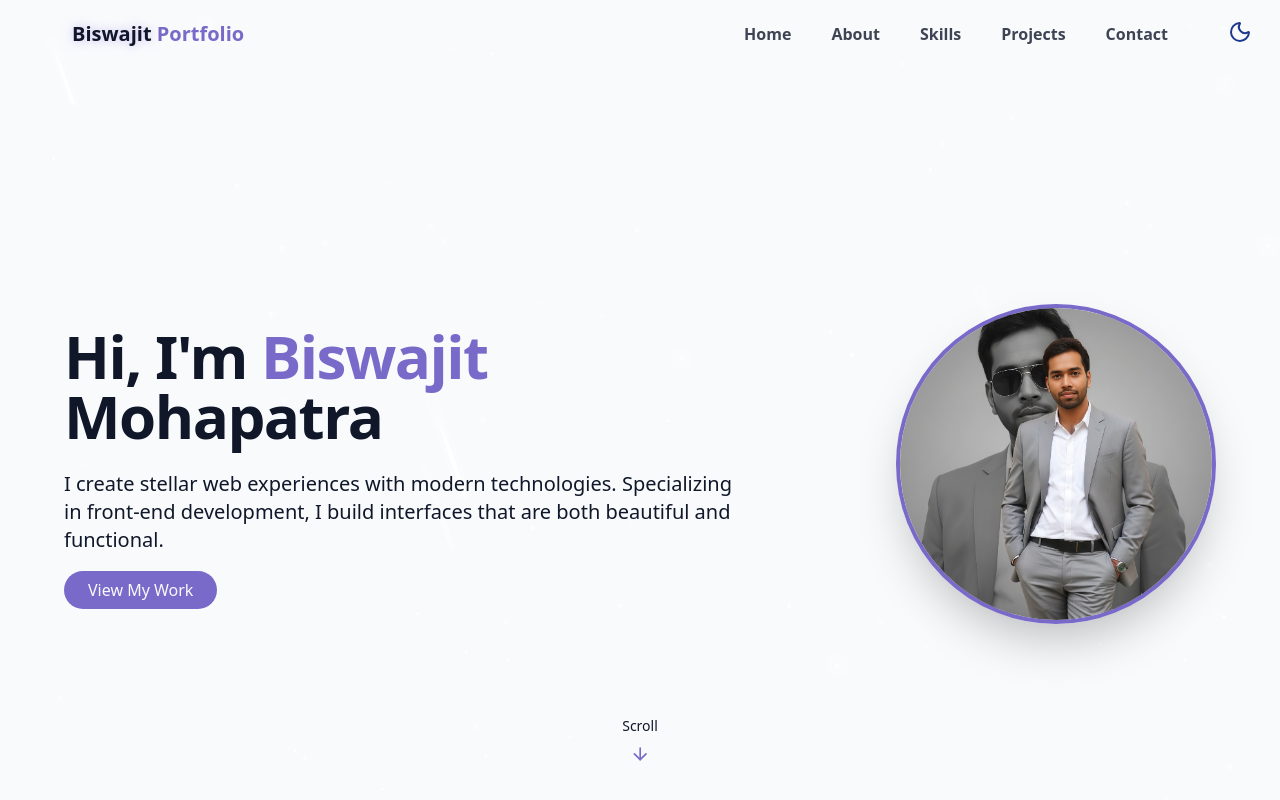
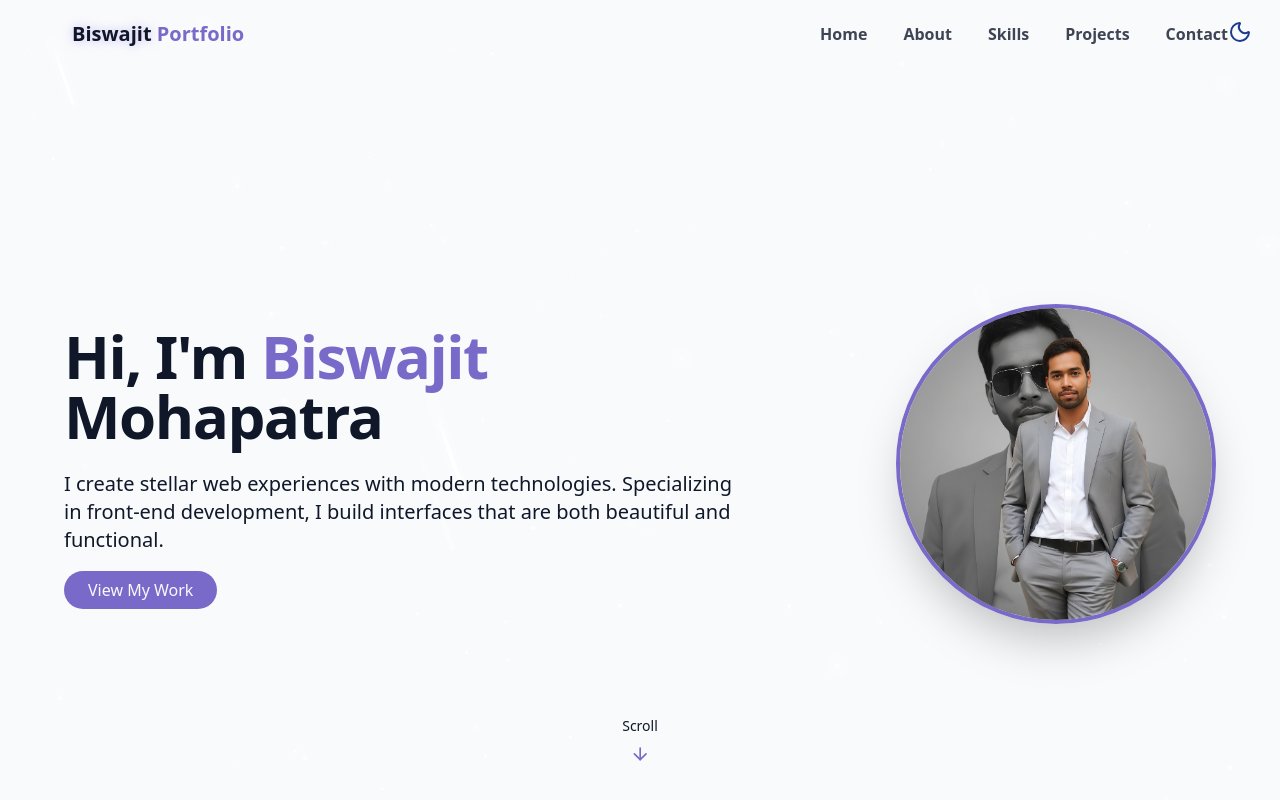
Before and after one commit to Biswajit-12/My-Portfolio, a React (Vite) app: page / in a window 1280 px wide. Shown: the top 800 px of the page. Built offline with nearby package versions, Linux system fonts and the light colour scheme.

Commit message:
changes navbar

```diff
--- a/src/components/Navbar.jsx
+++ b/src/components/Navbar.jsx
@@ -42,7 +42,7 @@ export const Navbar = () => {
           </span>
         </a>
         {/* desktop nav */}
-        <div className="hidden md:flex space-x-10 animate-bounce-once pr-20">
+        <div className="hidden md:flex space-x-9 animate-bounce-once pr-5">
           {navItems.map((item, key) => (
             <a
               key={key}
```
